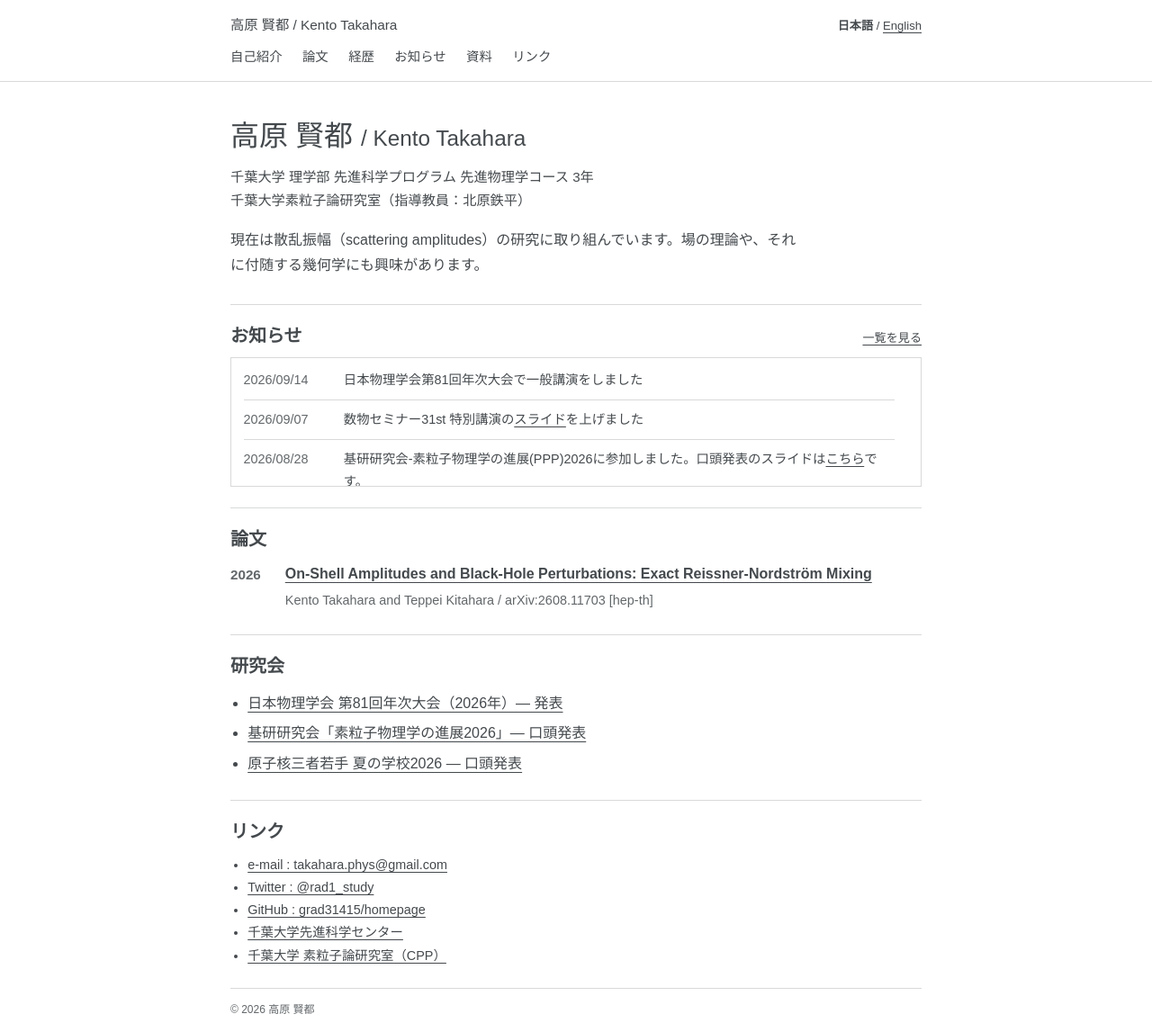
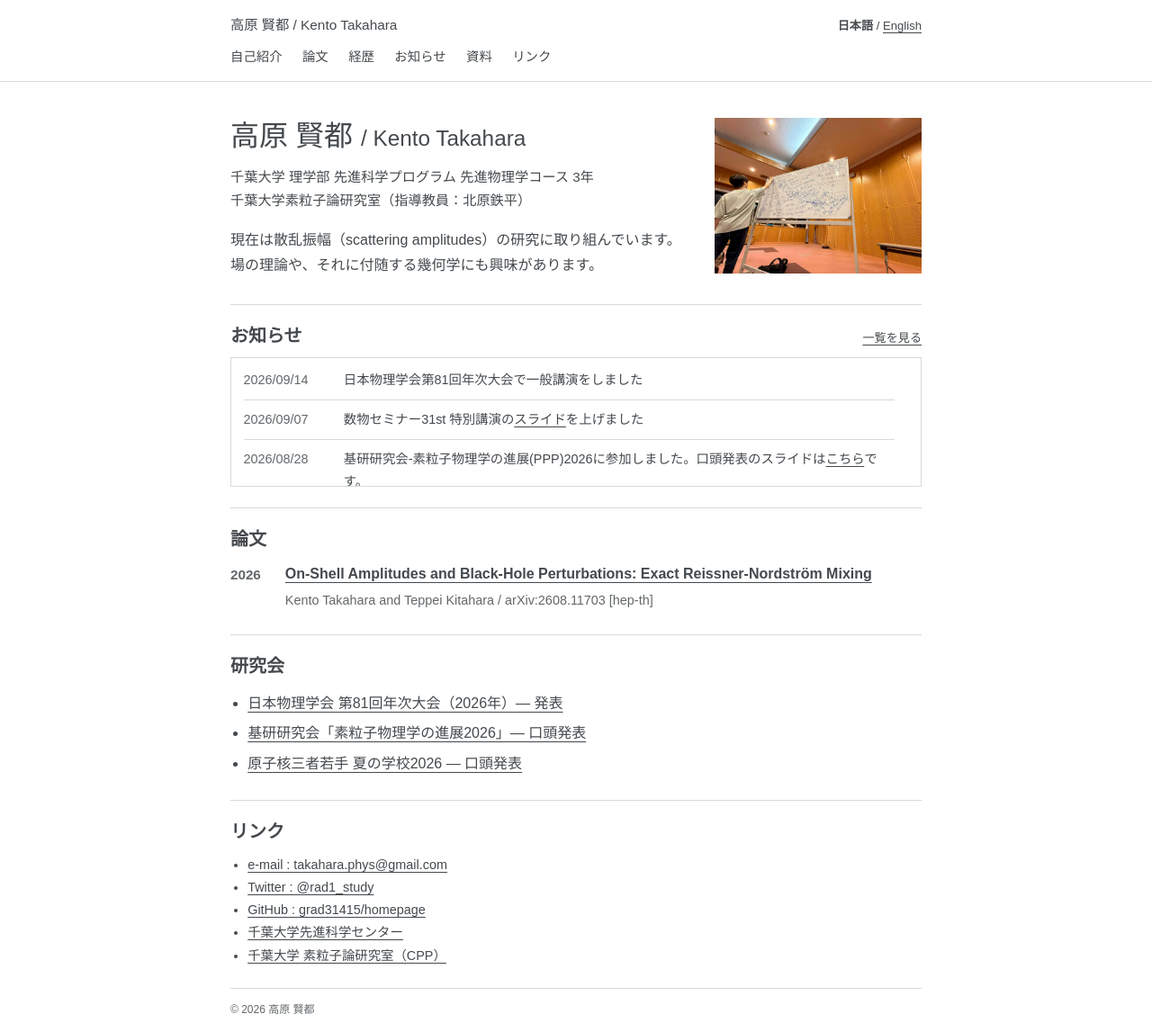
Before and after one commit to grad31415/homepage, a Jekyll site: the page index.html, which Jekyll copies as it is, in a window 1280 px wide. Shown: the whole page at 90% size. Built offline with Jekyll 4.4.1, drawn with Linux system fonts in a browser that asks for light colours.

Commit message:
Add full-frame whiteboard photo and use BIZ UDP Mincho for the Japanese name

```diff
--- a/index.html
+++ b/index.html
@@ -30,13 +30,16 @@
 
     <main id="main-content">
       <section class="intro" id="about" aria-labelledby="profile-title">
-        <div class="container" id="about-title">
-          <h1 id="profile-title"><span class="name-ja" lang="ja">高原 賢都</span> <span class="name-en">/ Kento Takahara</span></h1>
-          <p class="role">千葉大学 理学部 先進科学プログラム 先進物理学コース 3年</p>
-          <p class="lab">千葉大学素粒子論研究室（指導教員：北原鉄平）</p>
-          <div class="biography">
-            <p>現在は散乱振幅（scattering amplitudes）の研究に取り組んでいます。場の理論や、それに付随する幾何学にも興味があります。</p>
+        <div class="container profile-layout" id="about-title">
+          <div class="profile-text">
+            <h1 id="profile-title"><span class="name-ja" lang="ja">高原 賢都</span> <span class="name-en">/ Kento Takahara</span></h1>
+            <p class="role">千葉大学 理学部 先進科学プログラム 先進物理学コース 3年</p>
+            <p class="lab">千葉大学素粒子論研究室（指導教員：北原鉄平）</p>
+            <div class="biography">
+              <p>現在は散乱振幅（scattering amplitudes）の研究に取り組んでいます。場の理論や、それに付随する幾何学にも興味があります。</p>
+            </div>
           </div>
+          <img class="profile-photo" src="assets/board-session.jpg" width="2880" height="2160" alt="数式の書かれたホワイトボードを指して説明する高原賢都">
         </div>
       </section>
       <section class="section recent-news" aria-labelledby="news-title">
--- a/style.css
+++ b/style.css
@@ -689,6 +689,22 @@ nav a[aria-current="page"] {
 }
 
 .academic-page .name-ja {
-  font-family: "Yu Mincho", YuMincho, "Hiragino Mincho ProN", "MS PMincho", serif;
+  font-family: "BIZ UDPMincho Medium", "Yu Mincho", YuMincho, "Hiragino Mincho ProN", "MS PMincho", serif;
   font-weight: 400;
 }
+
+.home-page .profile-layout {
+  display: grid;
+  grid-template-columns: minmax(0, 1fr) 30%;
+  align-items: start;
+  gap: clamp(1rem, 2vw, 2rem);
+}
+.home-page .profile-photo {
+  display: block;
+  width: 100%;
+  height: auto;
+}
+@media (max-width: 680px) {
+  .home-page .profile-layout { grid-template-columns: minmax(0, 1fr); gap: .8rem; }
+  .home-page .profile-photo { width: min(100%, 16rem); }
+}
```
Also changed, not shown: index-en.html (+9 -6 lines), assets/board-session.jpg (added).
